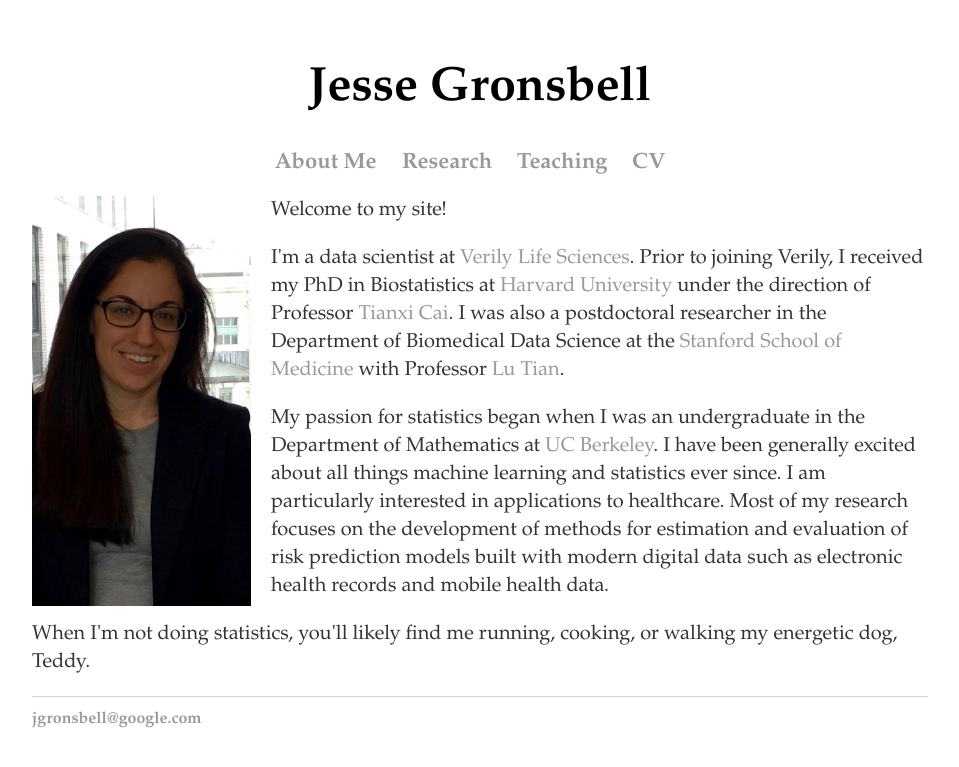
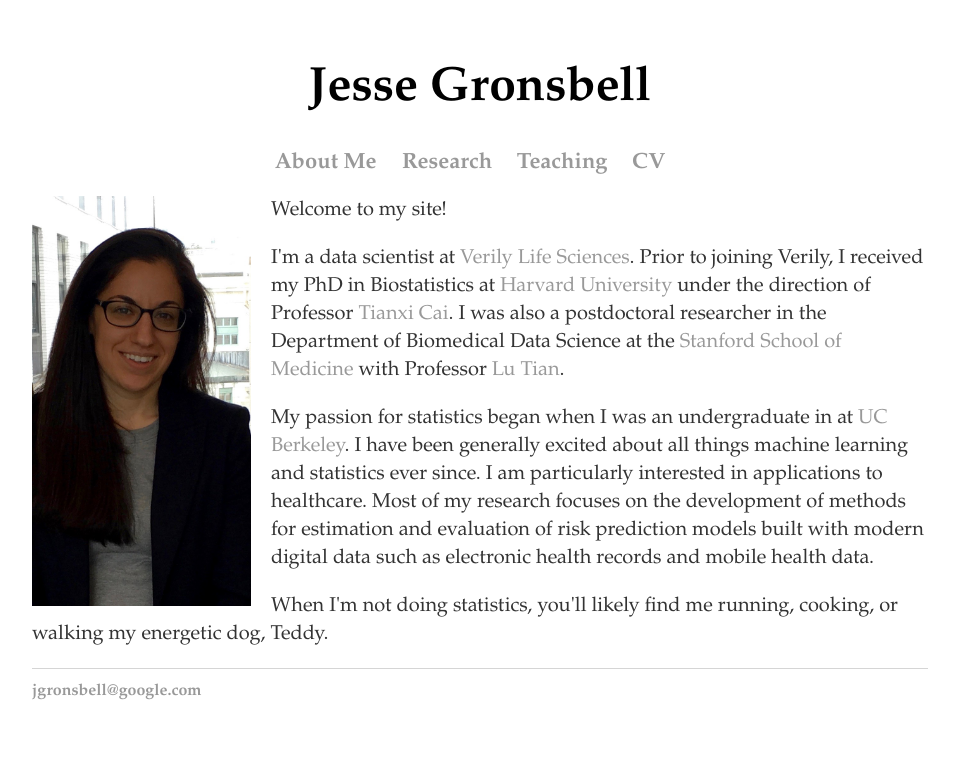
Before and after one commit to jgrons/old_website, a Jekyll site: the page built from index.html, in a window 1280 px wide. Shown: the top 767 px of the page, without its empty margins (160-1119 px from the left). Built offline with Jekyll 4.4.1, drawn with Linux system fonts in a browser that asks for light colours.

Commit message:
Update index.html

```diff
--- a/index.html
+++ b/index.html
@@ -27,8 +27,7 @@
 	</p>
 
 	<p style="font-size:20px; font-family: palatino">
-		My passion for statistics began when I was an undergraduate in the Department of
-		Mathematics at <a href="https://math.berkeley.edu/">UC Berkeley</a>.
+		My passion for statistics began when I was an undergraduate in at <a href="https://math.berkeley.edu/">UC Berkeley</a>.
 		I have been generally excited about all things machine learning and statistics ever since.
 		I am particularly interested in applications to healthcare.  Most of my research focuses on the development
 		of methods for estimation and evaluation of risk prediction models built with
```
